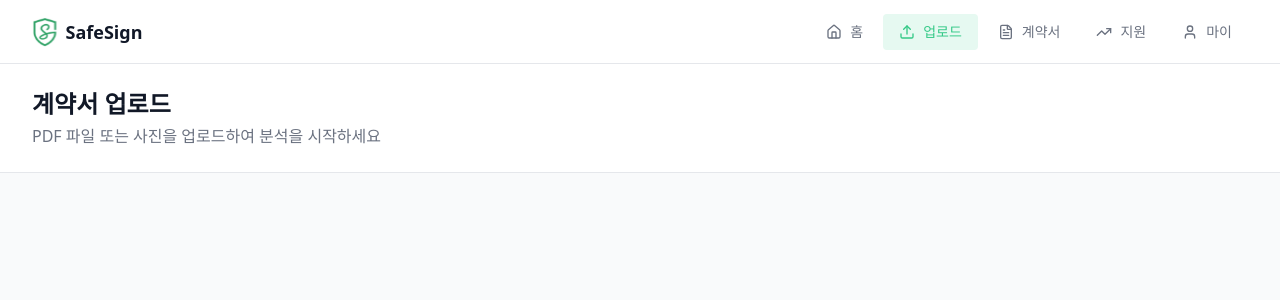
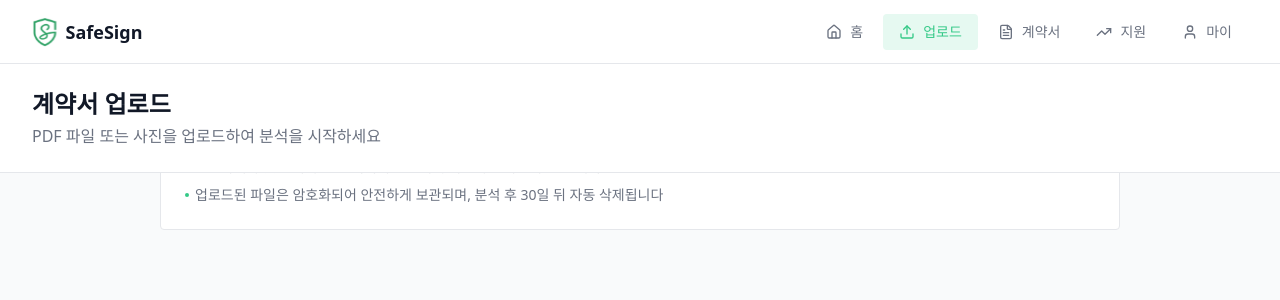
Before and after one commit to SafeSignProject/safeSign-frontend, a React (Vite) app: page /upload in a window 1280 px wide. Shown: the top 300 px of the page. Built offline with nearby package versions, Linux system fonts and the light colour scheme; a web font is replaced by a local one.

Commit message:
feat: 업로드 안내 UI 구현

```diff
--- a/src/components/upload/UploadGuide.tsx
+++ b/src/components/upload/UploadGuide.tsx
@@ -1,7 +1,25 @@
-import React from 'react';
+const GUIDE_ITEM = [
+  '계약서 전체 페이지가 포함된 파일을 업로드해주세요',
+  '사진 촬영 시 계약서가 화면 전체에 꽉 차도록 촬영하면 인식률이 높아집니다',
+  '흐릿하거나 빛 반사가 심한 이미지는 분석 정확도가 낮아질 수 있습니다',
+  '업로드된 파일은 암호화되어 안전하게 보관되며, 분석 후 30일 뒤 자동 삭제됩니다',
+];
 
 const UploadGuide = () => {
-  return <div></div>;
+  return (
+    <section className='border-light-gray mb-8 rounded-sm border bg-white p-6'>
+      <h4 className='text-dark mb-4 text-left text-lg leading-7 font-medium'>업로드 안내</h4>
+
+      <div className='space-y-2'>
+        {GUIDE_ITEM.map((guide, idx) => (
+          <div key={idx} className='flex items-center gap-1.5'>
+            <div className='bg-primary h-1 min-w-1 rounded-full' />
+            <p className='text-dark-gray text-sm'>{guide}</p>
+          </div>
+        ))}
+      </div>
+    </section>
+  );
 };
 
 export default UploadGuide;
```
